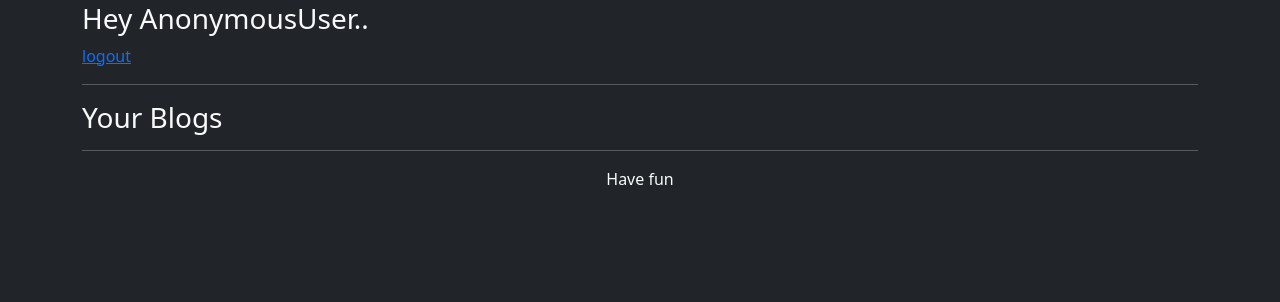
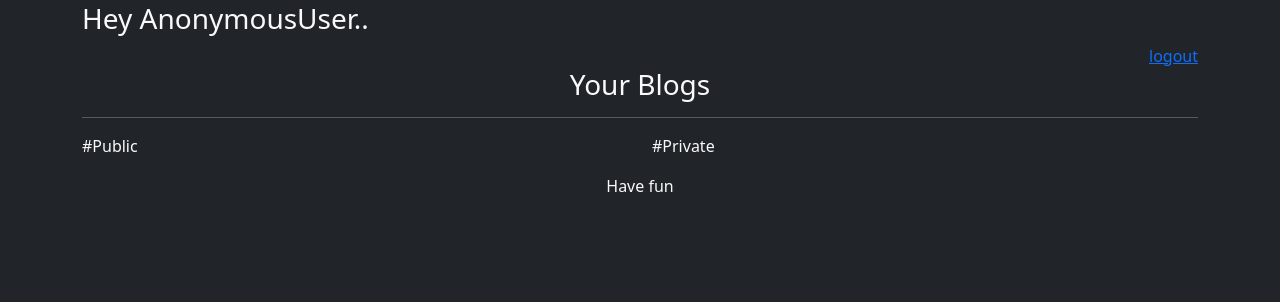
Before and after one commit to cyclades1/Blogman, a Django app: page /profilepage in a window 1280 px wide. Shown: the part 54-356 px from the top of the page. Run offline with Django 3.2, Linux system fonts and the light colour scheme; data comes from the database, SQL or seed files in the repository; both versions use the stored data as it was after the commit.

Commit message:
profile UI updated

```diff
--- a/blogs/views.py
+++ b/blogs/views.py
@@ -51,7 +51,8 @@
 def profile(request, *agrs, **kwargs):
 	obj = Blog.objects.filter(author= request.user.username)
 	context={
-		"blogs":obj
+		"Public_blogs":obj.filter(private=False),
+		"Private_blogs":obj.filter(private=True)
 	}
 	return render(request, 'profile.html', context)
 
--- a/templates/profile.html
+++ b/templates/profile.html
@@ -3,24 +3,37 @@
 {%block body%}
 	<div class="container">
 		<h3>Hey {{request.user|capfirst}}..</h3>
-		<a href="/logout">logout</a>
+		<a style="float: right" href="/logout">logout</a>
+		<br>
+		<center><h3> Your Blogs </h3></center>
 		<hr>
-		<h3> Your Blogs </h3>
-		<hr>
-		{%for blog in blogs%}
-			<div class="my-3">
-				<h4>{{blog.title}}</h4>
-				<h5>By {{blog.author}}<h5>
-				<h6>#{{blog.genre}}</h6>
-				<p>
-					{{blog.content}}
-				</p>
+		<div class="row">
+			<div class="col-sm">
+				<p>#Public</p>
+				{%for blog in Public_blogs%}
+					<div class="my-3">
+						<h4>{{blog.title}}</h4>
+						<h6>#{{blog.genre}}</h6>
+						<h5>{{blog.date}}</h5>
+						<a href="#">read full blog</a>
+						<hr>
+					</div>
 
-				<h5>{{blog.date}}</h5>
-				<hr>
+				{%endfor%}
 			</div>
+			<div class="col-sm">
+				<p>#Private</p>
+				{%for blog in Private_blogs%}
+					<div class="my-3">
+						<h4>{{blog.title}}</h4>
+						<h6>#{{blog.genre}}</h6>
+						<h5>{{blog.date}}</h5>
+						<a href="#">read full blog</a>
+						<hr>
+					</div>
+				{%endfor%}
+			</div>
+		</div>
 
-
-		{%endfor%}
 	</div>
 {%endblock body%}
```
Also changed, not shown: db.sqlite3.
